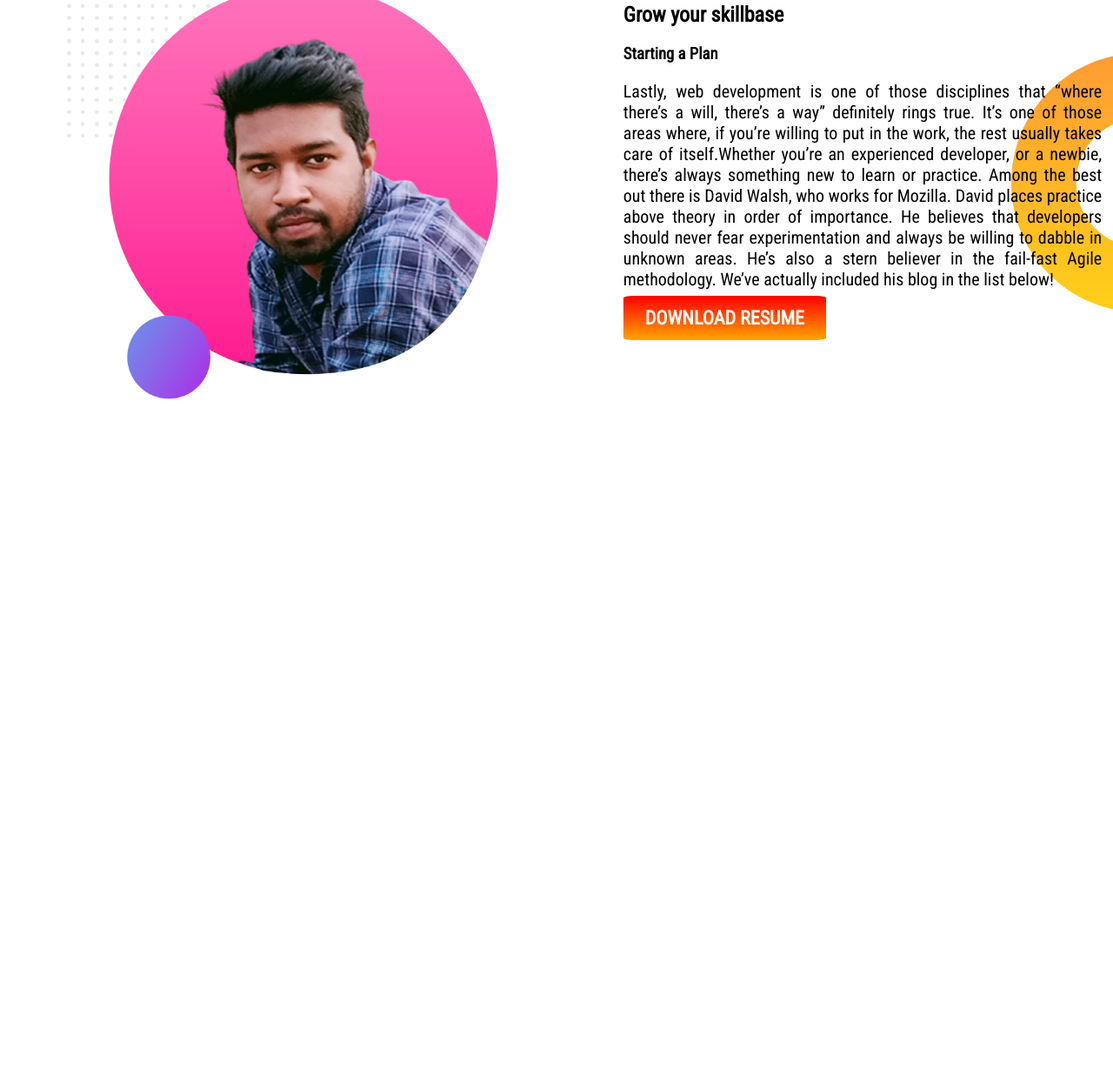
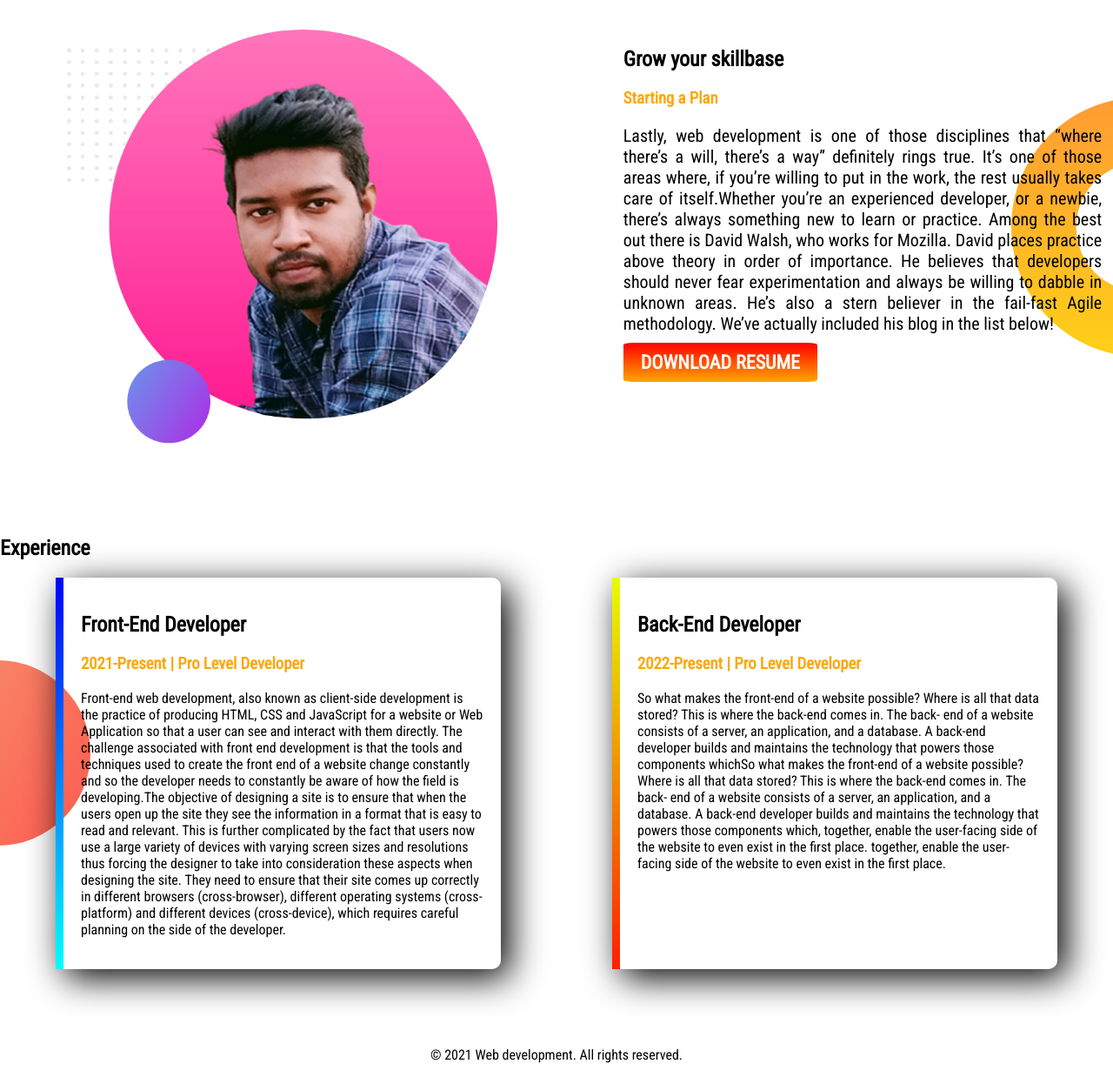
Before and after one commit to MdRashidul-Islam/developer-portfolio, a plain HTML site: page index.html in a window 1280 px wide. Shown: the part 641-1879 px from the top of the page at 87% size. Before the commit the page ends 1116 px from the top, so only its background shows below. Drawn offline with Linux system fonts and the light colour scheme.

Commit message:
third-commit

```diff
--- a/index.html
+++ b/index.html
@@ -13,7 +13,7 @@
 </head>
 
 <body>
-<section class="first-page">
+<section class="first-section flexible-container">
 
     <div class="half-width">
     <h1>Welcome To</h1>
@@ -34,16 +34,36 @@
 
 
 
-<section class="second-page">
+<section class="second-section flexible-container">
 <div class="half-width">
     <img src="images/my-bg2.png" alt="">
 </div>
 <div class="half-width">
     <h2>Grow your skillbase</h2>
-    <H3>Starting a Plan</H3>
+    <H3 class="orange">Starting a Plan</H3>
     <p>Lastly, web development is one of those disciplines that “where there’s a will, there’s a way” definitely rings true. It’s one of those areas where, if you’re willing to put in the work, the rest usually takes care of itself.Whether you’re an experienced developer, or a newbie, there’s always something new to learn or practice. Among the best out there is David Walsh, who works for Mozilla. David places practice above theory in order of importance. He believes that developers should never fear experimentation and always be willing to dabble in unknown areas. He’s also a stern believer in the fail-fast Agile methodology. We’ve actually included his blog in the list below!</p>
     <a class="button"target="_blank" href="https://www.linkedin.com/signup">DOWNLOAD RESUME</a>
 </div>
 </section>
 
+<section class="third-section">
+    <h1>Experience</h1>
+<div class="flexible-container">
+    <div id="front" class="experience">
+        <h1>Front-End Developer</h1>
+        <h3 class="orange">2021-Present | Pro Level Developer</h3>
+        <p>Front-end web development, also known as client-side development is the practice of producing HTML, CSS and JavaScript for a website or Web Application so that a user can see and interact with them directly. The challenge associated with front end development is that the tools and techniques used to create the front end of a website change constantly and so the developer needs to constantly be aware of how the field is developing.The objective of designing a site is to ensure that when the users open up the site they see the information in a format that is easy to read and relevant. This is further complicated by the fact that users now use a large variety of devices with varying screen sizes and resolutions thus forcing the designer to take into consideration these aspects when designing the site. They need to ensure that their site comes up correctly in different browsers (cross-browser), different operating systems (cross-platform) and different devices (cross-device), which requires careful planning on the side of the developer.</p>
+    </div>
+    <div id="back" class="experience">
+        <h1>Back-End Developer</h1>
+        <h3 class="orange">2022-Present | Pro Level Developer</h3>
+        <p>So what makes the front-end of a website possible? Where is all that data stored? This is where the back-end comes in. The back- end of a website consists of a server, an application, and a database.  A back-end developer builds and maintains the technology that powers those components whichSo what makes the front-end of a website possible? Where is all that data stored? This is where the back-end comes in. The back- end of a website consists of a server, an application, and a database.  A back-end developer builds and maintains the technology that powers those components which, together, enable the user-facing side of the website to even exist in the first place. together, enable the user-facing side of the website to even exist in the first place.</p>
+    </div>
+</div>
+
+</section>
+<footer>
+    <p>© 2021 Web development. All rights reserved.</p>
+</footer>
+
 </html>
--- a/style.css
+++ b/style.css
@@ -2,10 +2,11 @@ body {
   font-family: "Roboto Condensed", sans-serif;
   margin: 0;
 }
-section {
+.flexible-container {
+  margin-bottom: 7%;
   display: flex;
 }
-.first-page {
+.first-section {
   background-image: url(images/top-banner.png);
   background-repeat: no-repeat;
 }
@@ -28,15 +29,44 @@ section {
 .button {
   text-decoration: none;
   color: white;
-  padding: 13px 25px;
+  padding: 10px 20px;
   background-image: linear-gradient(red, orange);
   font-weight: bold;
   font-size: 22px;
   border-radius: 5%;
 }
-.second-page {
+.second-section {
   background-image: url(images/dream-bg.png);
   background-repeat: no-repeat;
   background-position: right;
   margin-top: 3%;
 }
+.third-section {
+  background-image: url(images/exp-bg.png);
+  background-repeat: no-repeat;
+  background-position: left;
+}
+.experience {
+  width: 40%;
+  margin-left: 5%;
+  margin-right: 5%;
+  padding: 20px;
+  box-shadow: 10px 10px 40px;
+  border-radius: 10px;
+}
+#front {
+  border-left: 9px solid;
+  border-image: linear-gradient(blue, cyan);
+  background-color: 2px solid red;
+  border-image-slice: 1;
+}
+#back {
+  border-left: 9px solid;
+  border-image: linear-gradient(rgb(229, 255, 0), rgb(255, 30, 0));
+  background-color: 2px solid red;
+  border-image-slice: 1;
+}
+
+footer {
+  text-align: center;
+}
```
